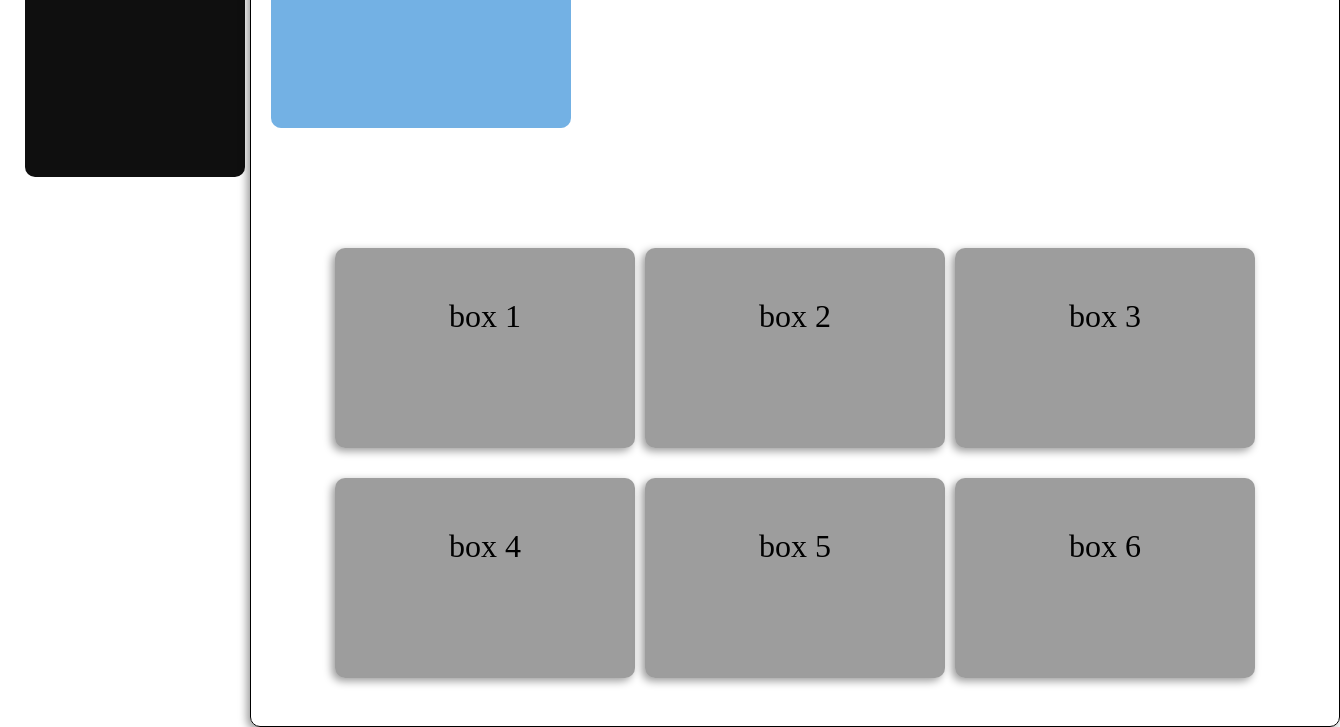
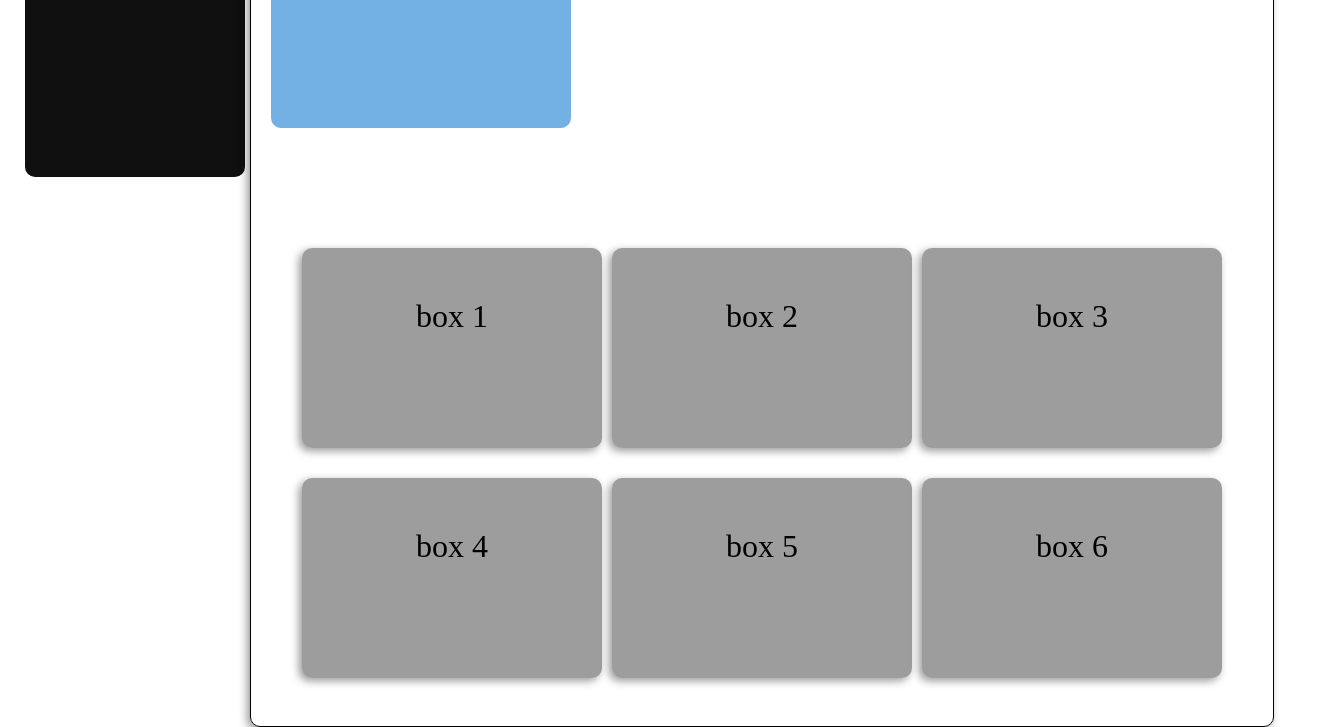
Before and after one commit to code-huzaifa349/html-css-all-tasks, a plain HTML site: page css/css task 7/index.html in a window 1280 px wide. Shown: the part 473-1200 px from the top of the page, 1340 px wide, since content can reach past the window. Drawn offline with Linux system fonts and the light colour scheme.

Commit message:
upade css task 7

```diff
--- a/css/css task 7/style.css
+++ b/css/css task 7/style.css
@@ -13,7 +13,7 @@
 .main-nav {
     position: fixed;
     top: 0;
-    width: 100%;
+    width: 100vw;
     max-width: 2000px;
     z-index: 999;
 }
@@ -41,7 +41,7 @@
     text-decoration: none;
 }
 .asidebar{
-    width: 250px;
+    width: 90vw;
     height: 900px;
     color: aliceblue;
     border-radius: 10px;
@@ -83,8 +83,7 @@ aside a {
 .main-body {
     position: absolute;
     top: 0;
-   width: 1090px;
-   max-width: 2000px;
+   width: 80vw;
     min-height: 1100px;
     margin: 100px 0 30px 250px;
     border: 1px solid;
```
